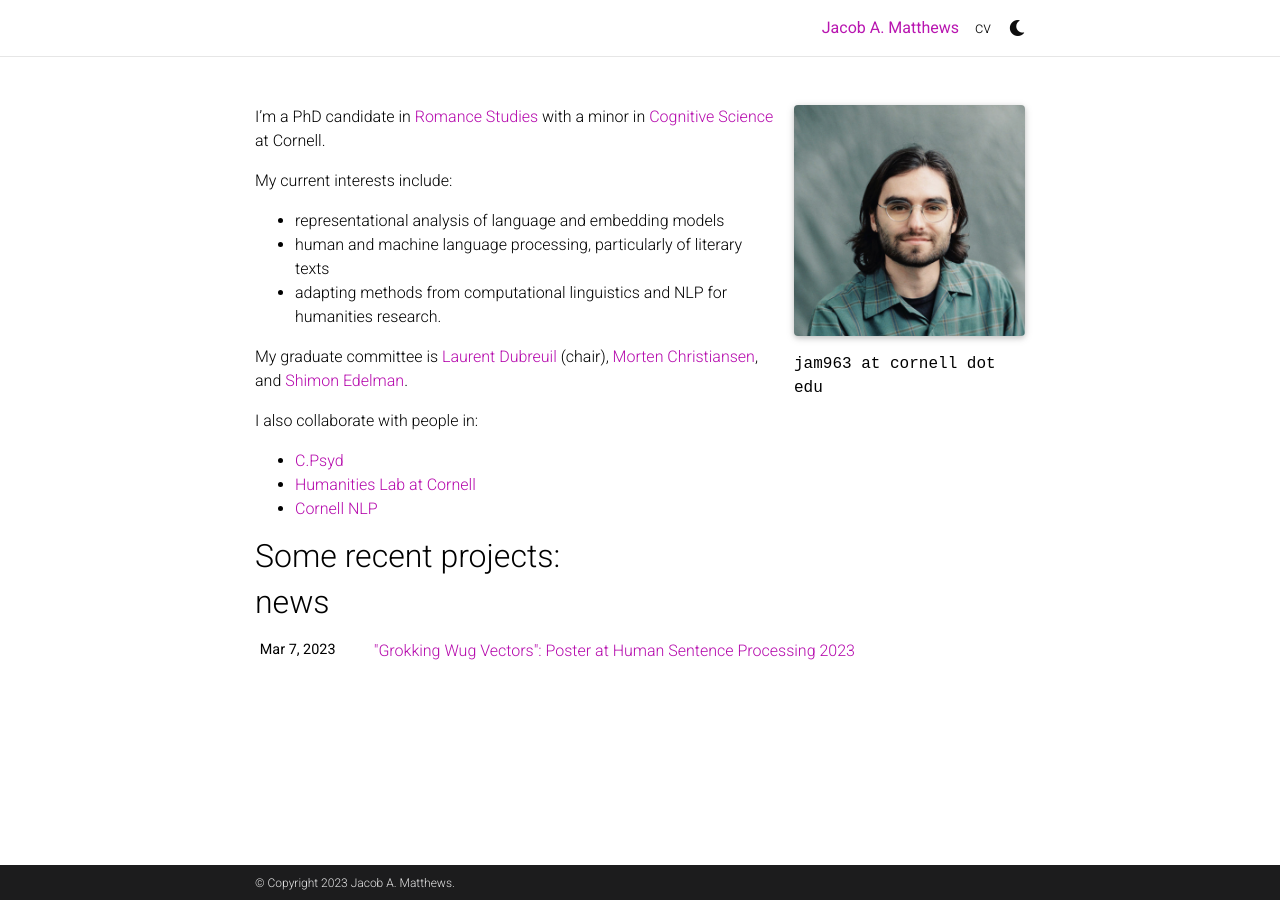
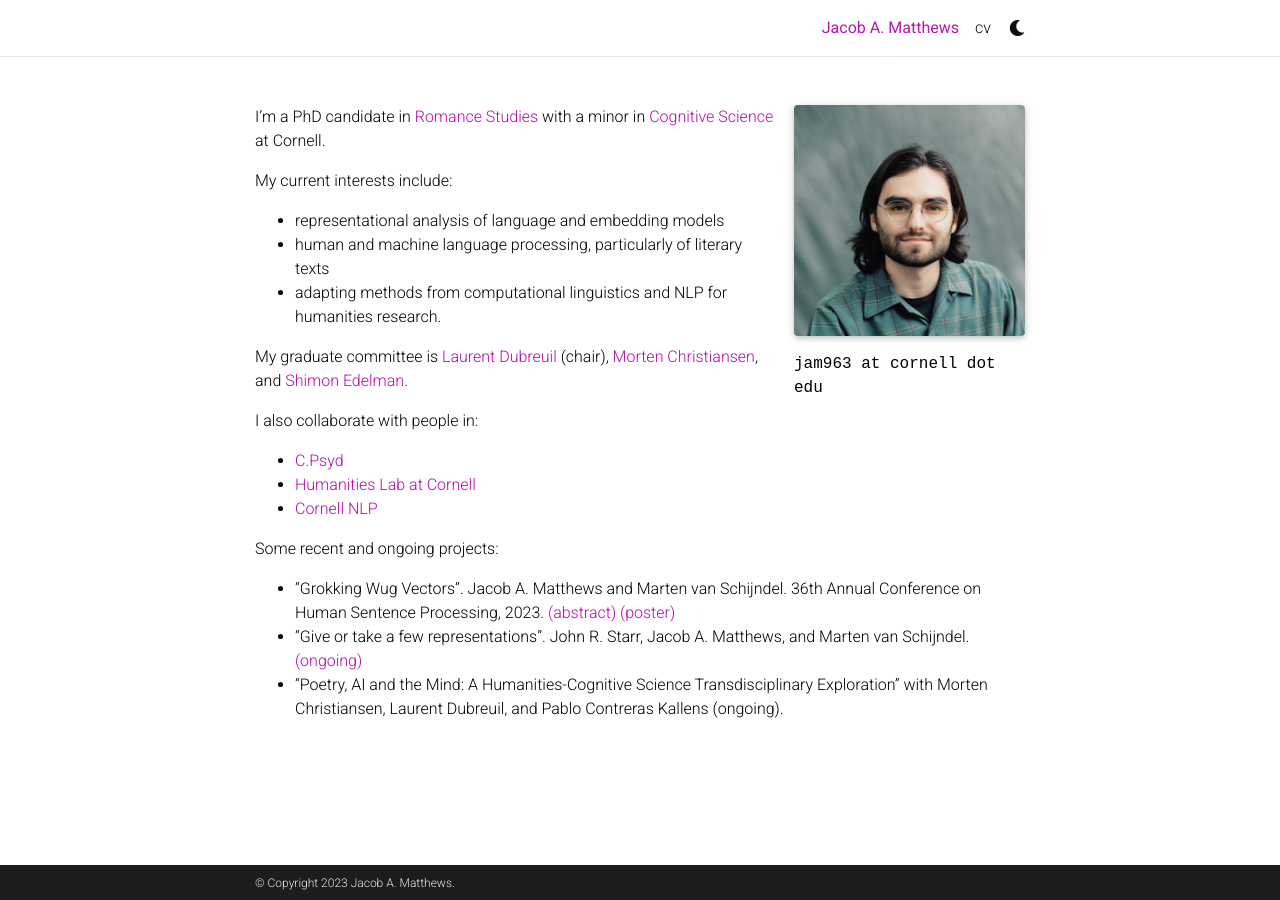
Before and after one commit to jam963/jam963.github.io, a Jekyll site: the page built from _pages/about.md, in a window 1280 px wide. Built offline with Jekyll 4.4.1, drawn with Linux system fonts in a browser that asks for light colours; full-size pictures stand in for the smaller copies a plugin makes; comment, search, counter and statistics services are not loaded; a style sheet for code colours, icons or effects is not loaded.

Commit message:
Updated about and news

```diff
--- a/_pages/about.md
+++ b/_pages/about.md
@@ -30,8 +30,10 @@
 - [Humanities Lab at Cornell][humlab]
 - [Cornell NLP][nlp]
 
-Some recent projects:
--
+Some recent and ongoing projects:
+- "Grokking Wug Vectors". Jacob A. Matthews and Marten van Schijndel. 36th Annual Conference on Human Sentence Processing, 2023. [(abstract)][grokkingabstract] [(poster)][grokkingposter]
+- "Give or take a few representations". John R. Starr, Jacob A. Matthews, and Marten van Schijndel. [(ongoing)][giveortake]
+- "Poetry, AI and the Mind: A Humanities-Cognitive Science Transdisciplinary Exploration” with Morten Christiansen, Laurent Dubreuil, and Pablo Contreras Kallens (ongoing).
 
 
 [romance]: https://romancestudies.cornell.edu/
```
Also changed, not shown: other parts of _pages/about.md (+5 -1 lines), _news/hsp2023.md (+1 -1 lines).
